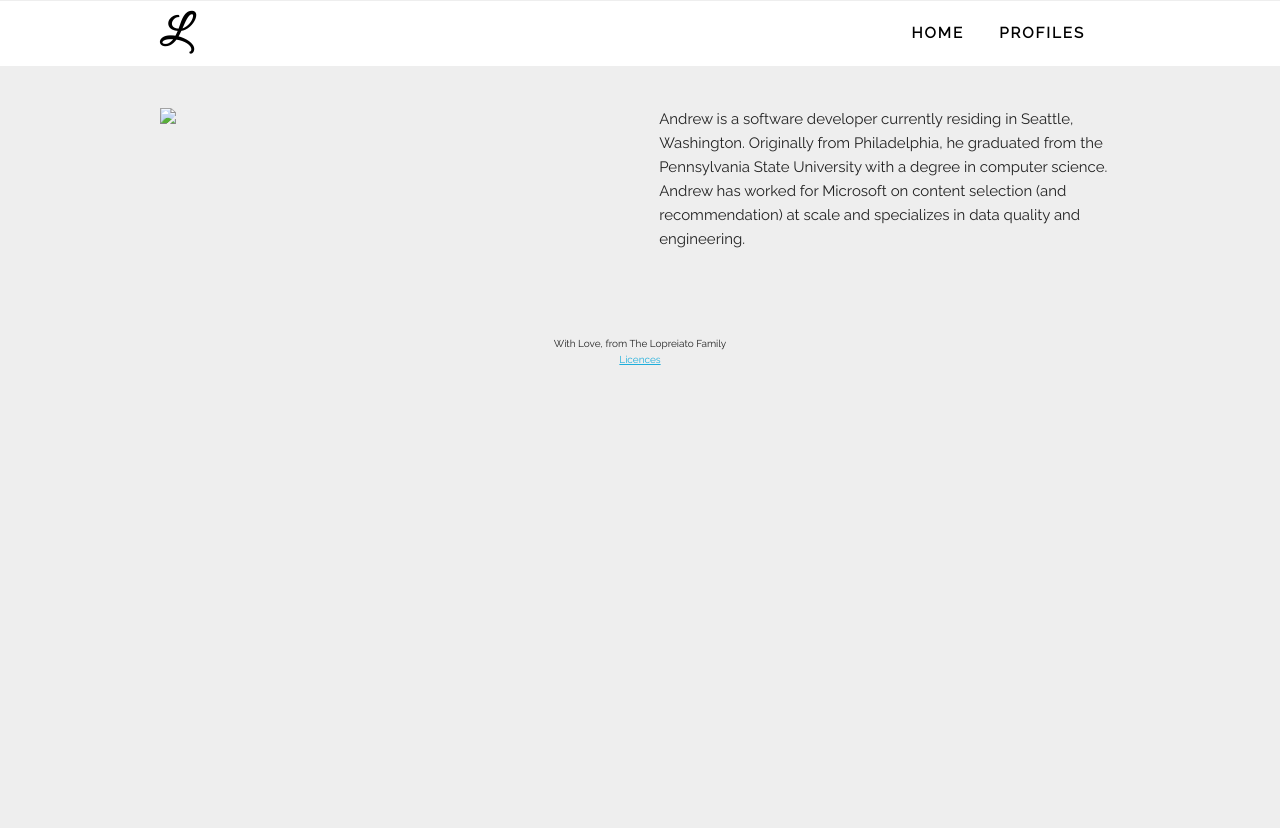
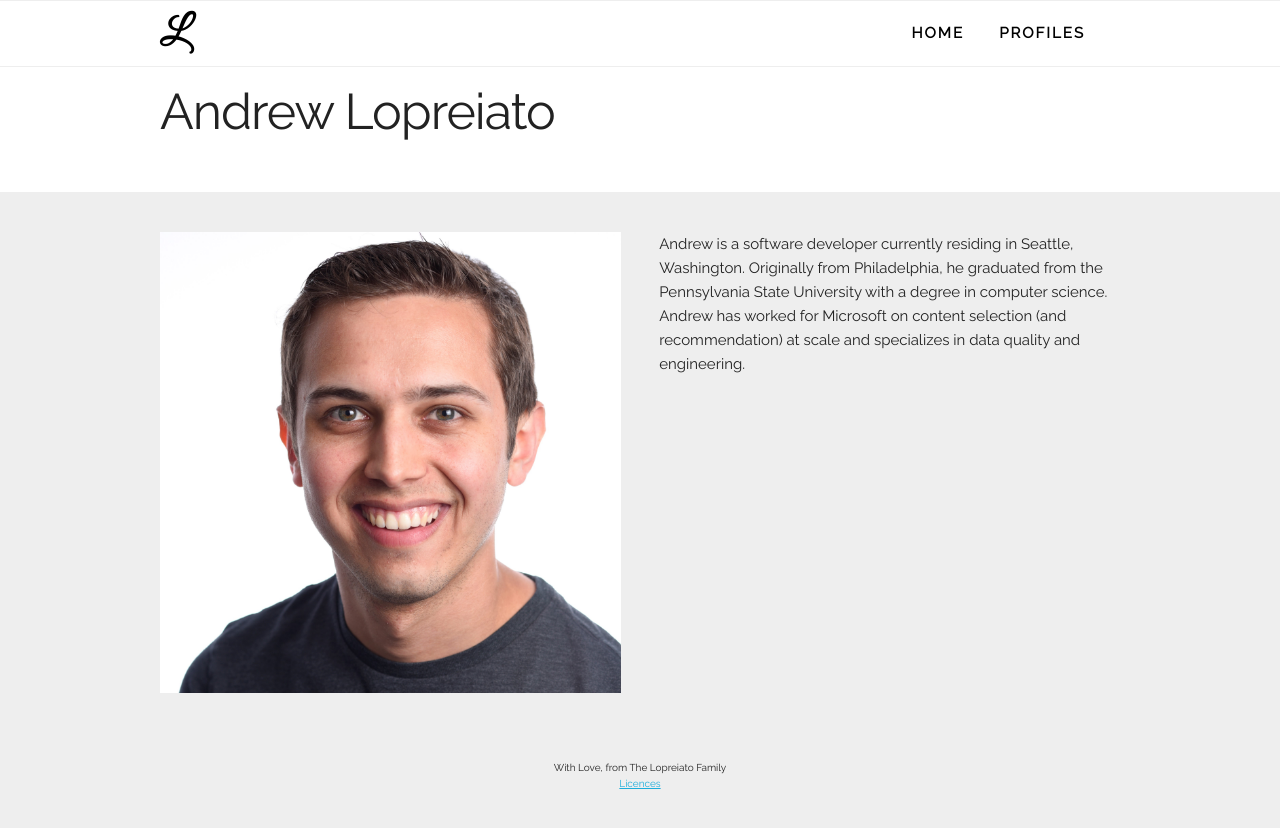
Before and after one commit to dLopreiato/lopreiato.family, a Jekyll site: the page built from _profiles/andrew.md, in a window 1280 px wide. Shown: the top 828 px of the page. Built offline with Jekyll 4.4.1, drawn with Linux system fonts in a browser that asks for light colours.

Commit message:
Complete profile layout

```diff
--- a/_layouts/profile.html
+++ b/_layouts/profile.html
@@ -13,11 +13,17 @@
 <body>
   {% include navbar.html %}
 
+  <div class="hero" id="top">
+    <div class="container">
+      <h1>{{ page.fullname }}</h1>
+    </div>
+  </div>
+
   <div class="section" id="profile">
     <div class="container">
       <div class="row">
         <div class="six columns">
-          <img class="u-max-full-width" src="images/{{ page.portrait }}">
+          <img class="u-max-full-width" src="{{ "/images/" | relative_url | append: page.portrait }}">
         </div>
         <div class="six columns">
           {{ content }}
@@ -26,6 +32,22 @@
     </div>
   </div>
 
+  {% if links %}
+  <div class="section" id="connect">
+      <div class="container">
+        <div class="row">
+          <h4>Connect with me</h4>
+          <ul>
+            {% for link in links %}
+            <li><a href="{{ link.location }}"><img src="{{ "/images/" | relative_url | append: link.icon }}"></a></li>
+            {% endfor %}
+          </ul>
+        </div>
+        <hr>
+      </div>
+    </div>
+  {% endif %}
+
   {% include footer.html %}
 </body>
 </html>
```
